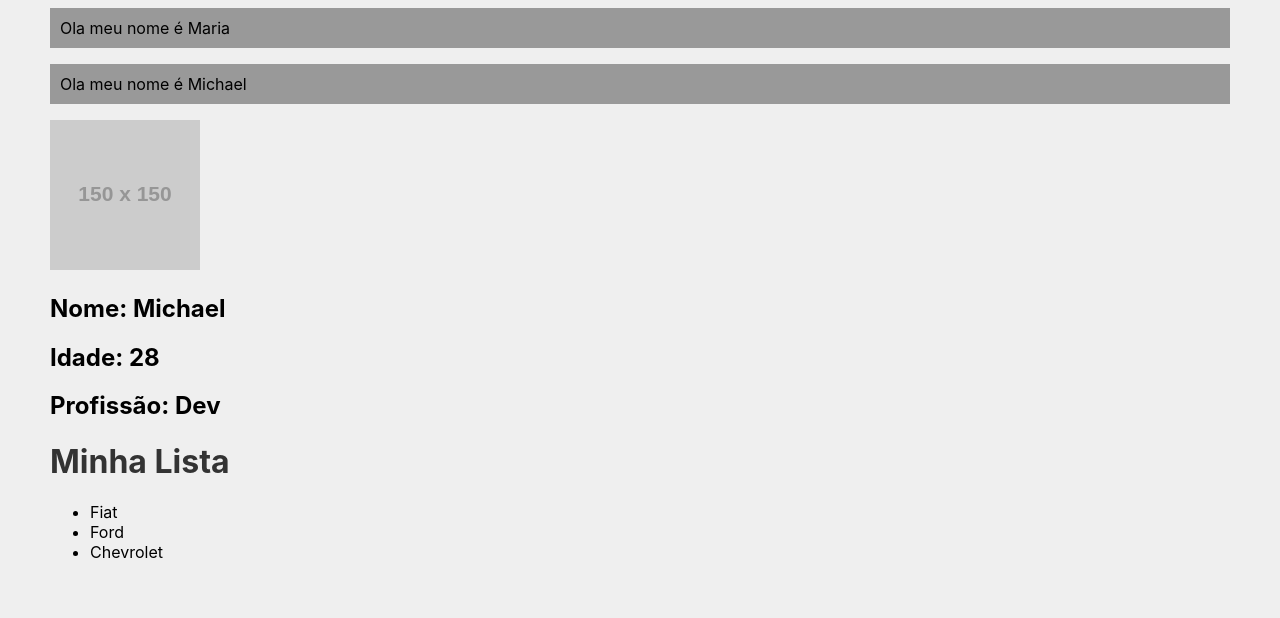
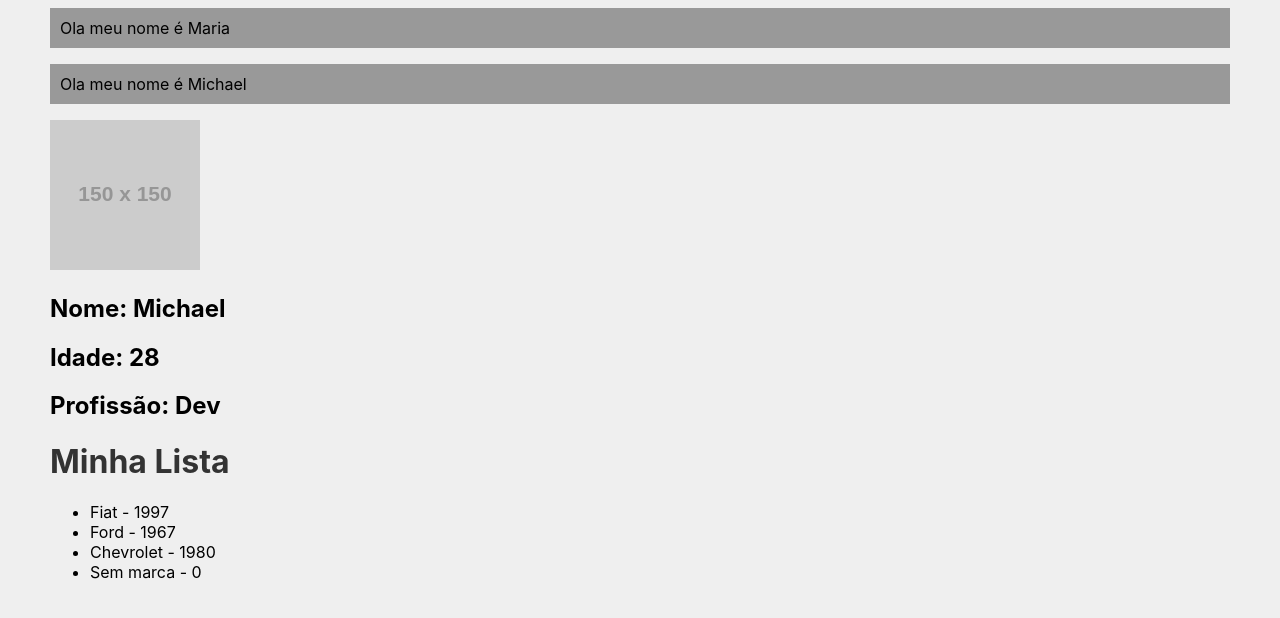
Before and after one commit to michaelthierry/React, a React (Create React App) app in the folder meu-projeto/: page / in a window 1280 px wide. Shown: the part 447-1065 px from the top of the page. Built offline with nearby package versions, Linux system fonts and the light colour scheme.

Commit message:
refact: add avanced props

```diff
--- a/meu-projeto/src/components/Item.js
+++ b/meu-projeto/src/components/Item.js
@@ -1,10 +1,24 @@
+import PropTypes from "prop-types"
 
-function Item(props){
+
+function Item({marca, ano}){
     return(
         <>
-            <li>{props.marca}</li>
+            <li>
+                {marca} - {ano}
+            </li>
         </>
     )
 }
 
+Item.propTypes = {
+    marca: PropTypes.string.isRequired,
+    ano: PropTypes.number
+}
+
+Item.defaultProps = {
+    marca: "Sem marca",
+    ano: 0,
+}
+
 export default Item
--- a/meu-projeto/src/components/List.js
+++ b/meu-projeto/src/components/List.js
@@ -5,9 +5,10 @@ function List(){
         <>
             <h1>Minha Lista</h1>
             <ul>
-                <Item marca="Fiat"/>
-                <Item marca="Ford"/>
-                <Item marca="Chevrolet"/>
+                <Item marca="Fiat" ano={1997}/>
+                <Item marca="Ford" ano={1967}/>
+                <Item marca="Chevrolet" ano={1980}/>
+                <Item/>
             </ul>
         </>
     )
```
